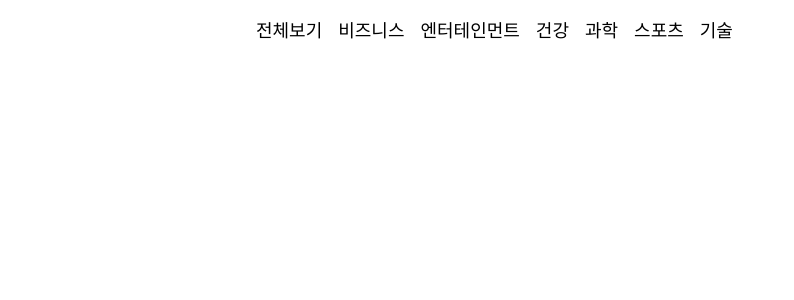
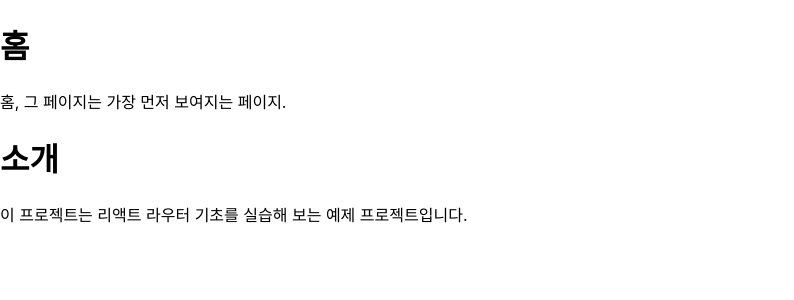
Before and after one commit to artistwm03/react_book_practice001, a React (Create React App) app: page /about in a window 1280 px wide. Shown: the top 300 px of the page, without its empty margins (0-794 px from the left). Built offline with nearby package versions, Linux system fonts and the light colour scheme; no server answers.

Commit message:
13장-1 1) 프로젝트에 라우터 적용 2) 페이지 만들기(Home,About)

```diff
--- /dev/null
+++ b/src/13_Router/About.js
@@ -0,0 +1,14 @@
+import React from 'react';
+
+const About = () => {
+  return (
+    <div>
+      <h1>소개</h1>
+      <p>이 프로젝트는 리액트 라우터 기초를 실습해 보는 예제 프로젝트입니다.</p>
+    </div>
+  );
+};
+// Home 페이지를 소개하는 놈.
+
+
+export default About;
--- /dev/null
+++ b/src/13_Router/Home.js
@@ -0,0 +1,13 @@
+import React from 'react';
+
+const Home = () => {
+  return (
+    <div>
+      <h1>홈</h1>
+      <p>홈, 그 페이지는 가장 먼저 보여지는 페이지.</p>
+    </div>
+  );
+};
+// 맨 처음 보여줄 놈
+
+export default Home;
--- a/src/App.js
+++ b/src/App.js
@@ -1,9 +1,17 @@
 import React from 'react';
 import { Route } from 'react-router-dom';
-import NewsPage from './14_2_pages/NewsPage';
+import About from './13_Router/About';
+import Home from './13_Router/Home';
 
 const App = () => {
-  return <Route path="/:category?" component={NewsPage} />;
+  return (
+    <div>
+      <Route path="/"      component={Home} />
+      <Route path="/about" component={About} />
+    </div>
+  );
 };
 
+// 프로젝트에 라우터 적용.
+// yarn add react-router-dom 안돼있을 경우 실행.
 export default App;
```
